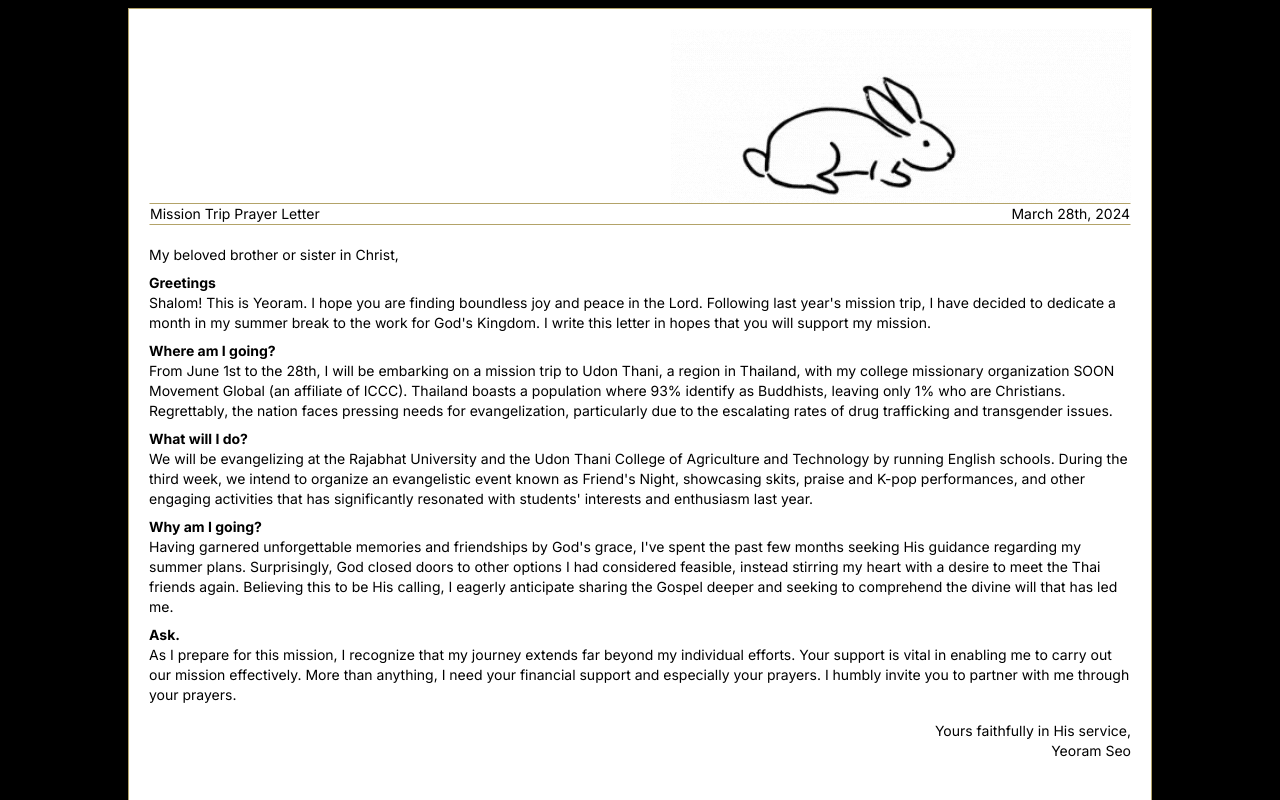
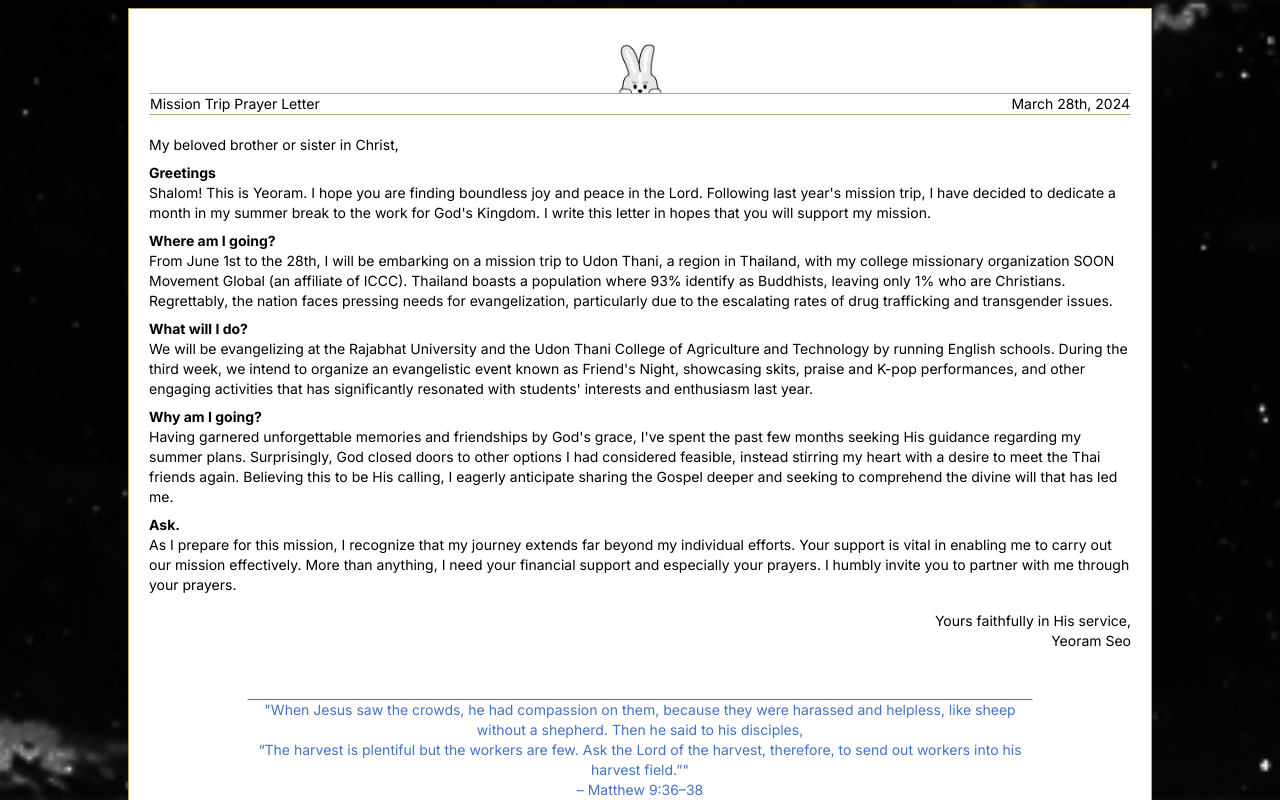
Before and after one commit to yrmi99/nextjs-thai2024, a Next.js app: page / in a window 1280 px wide. Both pictures are taken after a click on the button "English". Shown: the top 800 px of the page. Built offline with nearby package versions, Linux system fonts and the light colour scheme.

Commit message:
edited bible verse

```diff
--- a/src/app/components/eng.tsx
+++ b/src/app/components/eng.tsx
@@ -47,19 +47,18 @@ export default function Eng() {
   return (
 
     <div className="bg-white max-w-screen-lg w-80% p-5 m-auto border border-[#B3A369] flex flex-col">
-      <div className="flex justify-end">
+      <div className="flex justify-center">
         <div className="flex-shrink-0">
           <Image
-            src="/animationheader-ezgif.com-crop.gif"
+            src="/bunny.gif"
             alt="header image"
-            width={300}
-            height={120}
-            layout="responsive"
-            className="w-full h-auto"
+            width={80}
+            height={80}
+            // layout="responsive"
+            // className="w-full h-auto"
           />
         </div>
       </div>
-
 
       <div className="w-full border border-b-[#B3A369] border-t-[#B3A369] border-l-white border-r-white flex justify-between">
         <span>Mission Trip Prayer Letter</span>
@@ -116,10 +115,20 @@ export default function Eng() {
         Yeoram Seo
       </div>
 
-      <div className="mt-12 w-4/5 text-center text-[#4472C4] m-auto border border-b-[#4472C4] border-t-[#4472C4] border-l-white border-r-white">
-        “이 천국 복음이 모든 민족에게 증언되기 위하여 온 <br></br>
-        세상에 전파되리니 그제야 끝이 오리라” &ndash; 마태복음 24장 14절
+      <div className="mt-12 w-full sm:w-4/5 text-center text-[#4472C4] m-auto border border-b-[#4472C4] border-t-[#4472C4] border-l-white border-r-white">
+        <p className="text-xs sm:text-sm">
+          "When Jesus saw the crowds, he had compassion on them, because they were harassed and helpless,
+          like sheep without a shepherd. Then he said to his disciples,
+        </p>
+        <p className="text-xs sm:text-sm">
+          “The harvest is plentiful but the workers are few. Ask the Lord of the harvest,
+          therefore, to send out workers into his harvest field.”"
+        </p>
+        <p className="text-xs sm:text-sm">
+          &ndash; Matthew 9:36&ndash;38
+        </p>
       </div>
+
 
       <div className="mt-12 w-full">
         <span className="font-bold">Please pray with me for...</span><br></br>
--- a/src/app/components/kor.tsx
+++ b/src/app/components/kor.tsx
@@ -89,9 +89,15 @@ export default function Kor() {
         서여람 드림
       </div>
 
-      <div className="mt-12 w-4/5 text-center text-[#4472C4] m-auto border border-b-[#4472C4] border-t-[#4472C4] border-l-white border-r-white">
-        “이 천국 복음이 모든 민족에게 증언되기 위하여 온 <br></br>
-        세상에 전파되리니 그제야 끝이 오리라” &ndash; 마태복음 24장 14절
+      <div className="mt-12 w-full sm:w-4/5 text-center text-[#4472C4] m-auto border border-b-[#4472C4] border-t-[#4472C4] border-l-white border-r-white">
+        <p className="text-xs sm:text-sm">
+        "예수님께서 무리를 보시고 불쌍히 여기시니 이는 그들이 목자 없는 양과 같이 고생하며 기진함이라
+        이에 제자들에게 이르시되 추수할 것은 많되 일꾼이 적으니
+        그러므로 추수하는 주인에게 청하여 추수할 일꾼들을 보내 주소서 하라 하시니라"
+        </p>
+        <p className="text-xs sm:text-sm">
+          &ndash; 마태복음 9장 36절~38절
+        </p>
       </div>
 
       <div className="mt-12 w-full">
--- a/src/app/layout.tsx
+++ b/src/app/layout.tsx
@@ -6,7 +6,7 @@ const inter = Inter({ subsets: ["latin"] });
 
 export const metadata: Metadata = {
   title: "Thai Mission 2024",
-  description: "Mission Trip to Isaan, Thailand, with SOON Global Movement",
+  description: "Support Yeoram's Mission Trip to Thailand!",
 };
 
 export default function RootLayout({
--- a/src/app/page.tsx
+++ b/src/app/page.tsx
@@ -14,10 +14,10 @@ const Home: React.FC = () => {
   };
 
   return (
-    <main className="p-2 text-black text-sm h-screen flex items-center justify-center">
+    <main className="p-2 text-black text-sm h-screen flex items-center justify-center" style={{ background: `url('/header.gif') no-repeat center center fixed`, backgroundSize: `cover` }}>
       {language === "kor" ? <Kor /> : language === "eng" ? <Eng /> : (
         <div>
-          <h1 className="text-center mb-2 text-white">Choose a language      /      언어를 선택하세요</h1>
+          <h1 className="text-center mb-2 text-white">Choose a language / 언어를 선택하세요</h1>
           <div className="flex justify-around">
             <button className="transform transition-transform hover:scale-110 hover:underline text-white" onClick={() => handleLanguageChange("eng")}>English</button>
             <button className="transform transition-transform hover:scale-110 hover:underline text-white" onClick={() => handleLanguageChange("kor")}>한국어</button>
```
Also changed, not shown: public/bunny.gif (added), public/header.gif (added).
